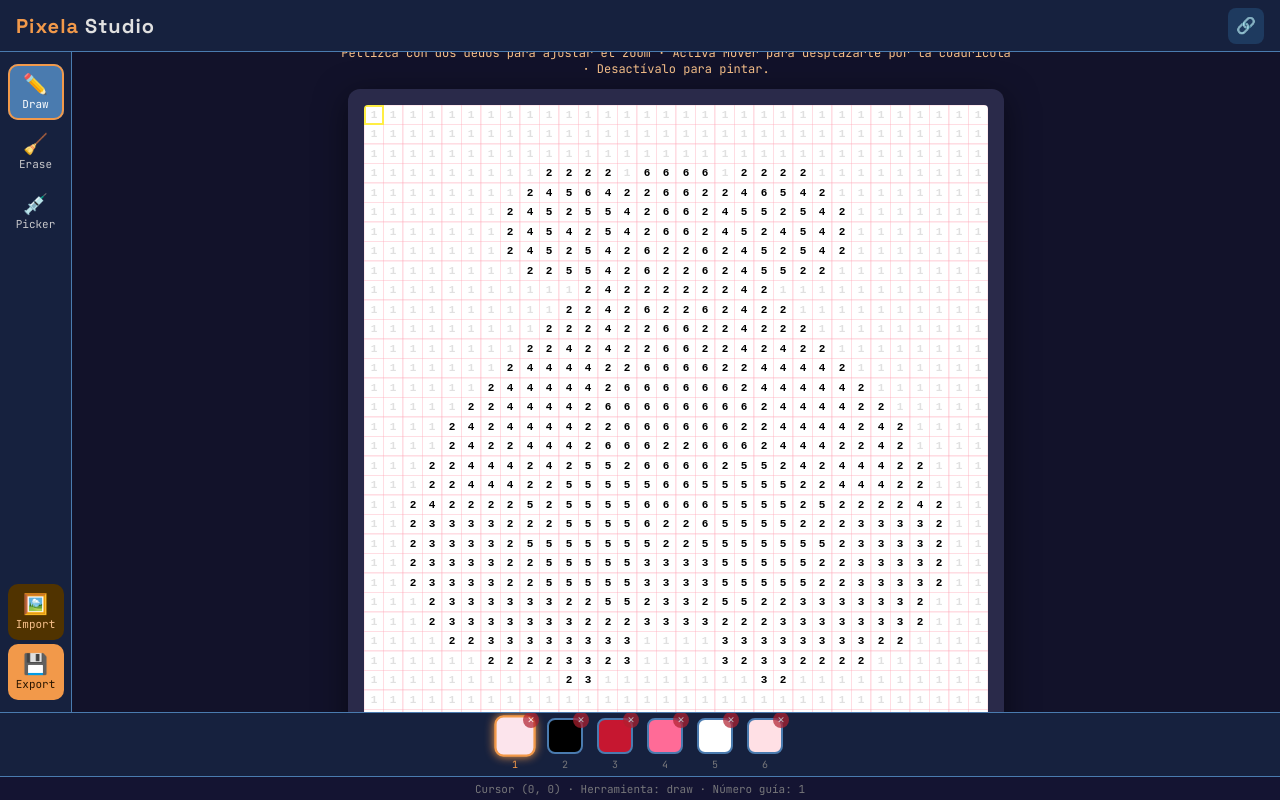
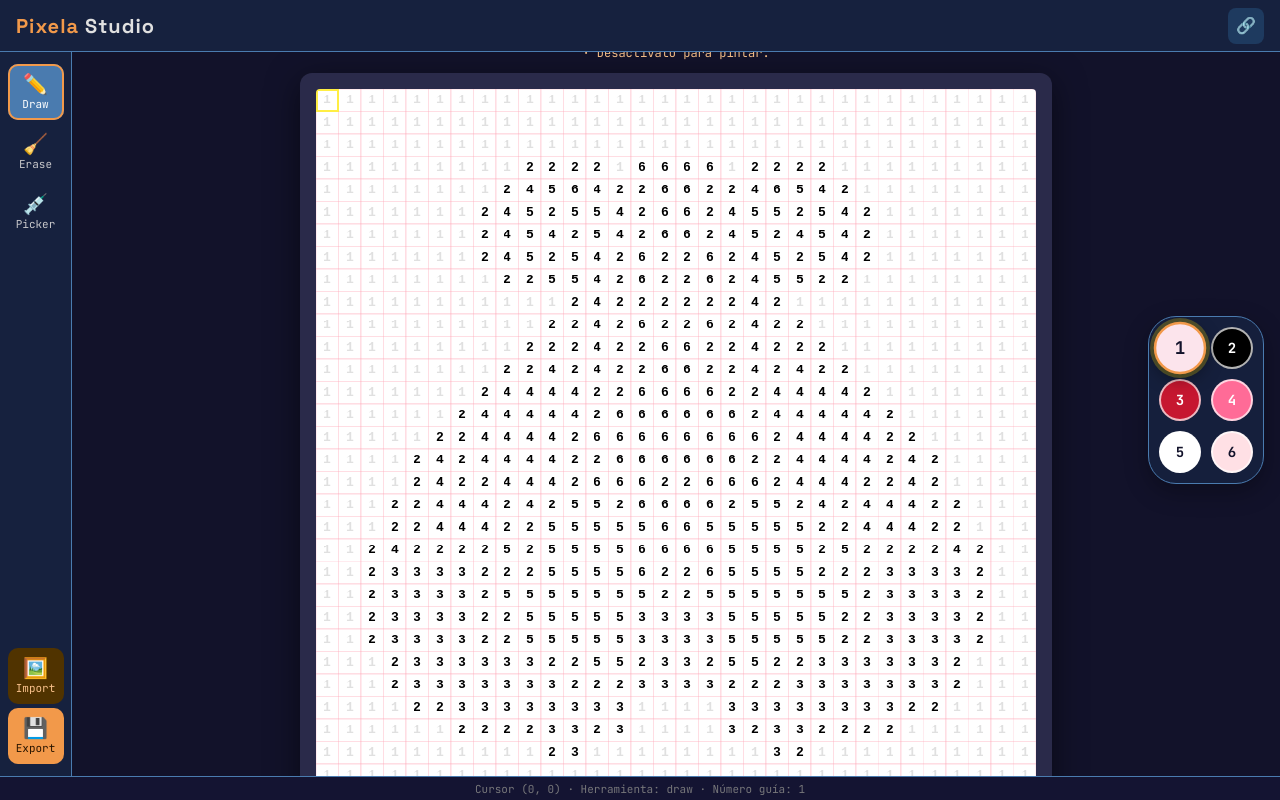
Before and after one commit to Ivan-sk8/pixela, a React (Vite) app: page / in a window 1280 px wide. Built offline with nearby package versions, Linux system fonts and the light colour scheme.

Commit message:
Fix: colors

```diff
--- a/src/App.css
+++ b/src/App.css
@@ -174,88 +174,52 @@
   display: block;
   border-radius: 4px;
   image-rendering: pixelated;
-  width: min(78vmin, 640px);
+  width: min(90vmin, 768px);
   height: auto;
   max-width: 100%;
   touch-action: none;
   cursor: crosshair;
 }
 
-/* BOTTOM PALETTE */
-.palette-bar {
-  background: #16213e;
-  border-top: 1px solid var(--color-primary-light);
-  height: 64px;
-  display: flex;
-  align-items: center;
-  justify-content: center;
-  gap: 14px;
-  flex-shrink: 0;
-  padding: 0 16px;
-  overflow-x: auto;
-}
-
-.palette-slot {
-  display: flex;
-  flex-direction: column;
-  align-items: center;
-  gap: 4px;
-  cursor: pointer;
-  flex-shrink: 0;
-  position: relative;
+/* SELECTOR LATERAL DE COLORES */
+.palette-wheel {
+  position: fixed;
+  top: 50%;
+  right: 16px;
+  z-index: 20;
+  display: grid;
+  grid-template-columns: repeat(2, 42px);
+  gap: 10px;
+  max-height: calc(100dvh - 112px);
+  padding: 10px;
+  overflow-y: auto;
+  background: rgba(22, 33, 62, 0.92);
+  border: 1px solid var(--color-primary-light);
+  border-radius: 28px;
+  box-shadow: 0 8px 24px rgba(0, 0, 0, 0.3);
+  transform: translateY(-50%);
+  scrollbar-width: thin;
 }
 
 .palette-swatch {
-  width: 36px;
-  height: 36px;
-  border-radius: 8px;
-  border: 2px solid var(--color-primary-light);
-  transition: border-color 0.15s, transform 0.1s;
+  width: 42px;
+  height: 42px;
+  padding: 0;
+  border: 2px solid rgba(255, 255, 255, 0.7);
+  border-radius: 50%;
+  cursor: pointer;
+  font-family: var(--font-body);
+  font-size: 14px;
+  font-weight: 700;
+  line-height: 1;
+  transition: transform 180ms ease, box-shadow 180ms ease, border-color 180ms ease;
 }
 
-.palette-slot.active .palette-swatch {
+.palette-swatch.active {
   border-color: var(--color-secondary);
-  transform: scale(1.15);
-  box-shadow: 0 0 8px var(--color-secondary);
-}
-
-.swatch-remove {
-  position: absolute;
-  top: -6px;
-  right: -6px;
-  width: 16px;
-  height: 16px;
-  border-radius: 50%;
-  border: none;
-  background: #b0202f;
-  color: #fff;
-  font-size: 9px;
-  line-height: 1;
-  cursor: pointer;
-  display: flex;
-  align-items: center;
-  justify-content: center;
-  opacity: 0.7;
-  transition: opacity 0.15s, transform 0.1s;
-}
-
-.palette-slot:hover .swatch-remove,
-.extracted-swatch-wrap:hover .swatch-remove {
-  opacity: 1;
-}
-
-.swatch-remove:hover {
-  transform: scale(1.15);
-}
-
-.palette-slot span {
-  font-family: var(--font-body);
-  font-size: 10px;
-  color: var(--color-neutral);
-}
-
-.palette-slot.active span {
-  color: var(--color-secondary);
+  transform: scale(1.25);
+  box-shadow: 0 0 0 3px rgba(255, 224, 0, 0.24), 0 4px 14px rgba(0, 0, 0, 0.4);
+  z-index: 1;
 }
 
 .status-line {
@@ -616,8 +580,18 @@
 }
 
 .extracted-swatch-wrap .swatch-remove {
+  position: absolute;
   top: -6px;
   right: -6px;
+  width: 16px;
+  height: 16px;
+  border: none;
+  border-radius: 50%;
+  background: #b0202f;
+  color: #fff;
+  cursor: pointer;
+  font-size: 9px;
+  line-height: 1;
 }
 
 .scan-tips {
@@ -741,6 +715,7 @@
 
   .main-content {
     padding: 10px;
+    padding-right: 100px;
   }
 
   .canvas-card {
@@ -796,16 +771,18 @@
     padding: 0 8px;
   }
 
-  .palette-bar {
-    height: auto;
-    flex-wrap: wrap;
+  .palette-wheel {
+    right: 6px;
+    grid-template-columns: repeat(2, 32px);
     gap: 8px;
     padding: 8px;
+    max-height: calc(100dvh - 104px);
   }
 
   .palette-swatch {
-    width: 30px;
-    height: 30px;
+    width: 32px;
+    height: 32px;
+    font-size: 11px;
   }
 
   .status-line {
--- a/src/App.tsx
+++ b/src/App.tsx
@@ -1,11 +1,12 @@
 import React, { useState, useEffect, useCallback, useRef } from 'react'
 import './App.css'
 
-const MAX_CANVAS_PX = 640
+const MAX_CANVAS_PX = 768
 const MIN_GRID = 8
 const MAX_GRID = 64
 const DEFAULT_GRID = 32
 const MIN_MOBILE_ZOOM = 0.1
+const MOBILE_TARGET_CELL_PX = 29
 
 type Tool = 'draw' | 'erase' | 'picker'
 type ColorCount = 8 | 16 | 32
@@ -100,6 +101,11 @@ function toHex(r: number, g: number, b: number) {
 function hexToRgb(hex: string): [number, number, number] {
   const n = parseInt(hex.slice(1), 16)
   return [(n >> 16) & 255, (n >> 8) & 255, n & 255]
+}
+
+function contrastColor(hex: string) {
+  const [r, g, b] = hexToRgb(hex)
+  return (r * 299 + g * 587 + b * 114) / 1000 > 160 ? '#12122A' : '#FFFFFF'
 }
 
 function colorDistance(a: [number, number, number], b: [number, number, number]) {
@@ -453,7 +459,7 @@ function App() {
       setMobileZoom(1)
       return
     }
-    setMobileZoom(Math.max(24 / cellSize, MIN_MOBILE_ZOOM))
+    setMobileZoom(Math.max(MOBILE_TARGET_CELL_PX / cellSize, MIN_MOBILE_ZOOM))
   }, [isMobile, cellSize])
 
   useEffect(() => {
@@ -914,21 +920,6 @@ function App() {
     resetImportState()
   }
 
-  // Quita un color de la paleta de pintura activa: las celdas pintadas con ese color se
-  // desmarcan (para repintarse) y la guía se reasigna al color restante más cercano.
-  const removePaletteColor = (color: string) => {
-    if (palette.length <= 1) return
-    const removedIndex = palette.indexOf(color)
-    const newPalette = palette.filter(c => c !== color)
-    setTargetMap(prev => prev.map(c => (c === color ? nearestPaletteColor(c, newPalette) : c)))
-    setPixels(prev => prev.map(c => (c === color ? null : c)))
-    setPalette(newPalette)
-    setActiveSlot(prev => {
-      if (prev === removedIndex) return 0
-      return prev > removedIndex ? prev - 1 : prev
-    })
-  }
-
   const tools: { id: Tool; icon: string; label: string }[] = [
     { id: 'draw', icon: '✏️', label: 'Draw' },
     { id: 'erase', icon: '🧹', label: 'Erase' },
@@ -1037,7 +1028,7 @@ function App() {
               </button>
               <button
                 className="auto-zoom-btn"
-                onClick={() => setMobileZoom(Math.max(24 / cellSize, MIN_MOBILE_ZOOM))}
+                onClick={() => setMobileZoom(Math.max(MOBILE_TARGET_CELL_PX / cellSize, MIN_MOBILE_ZOOM))}
               >
                 Auto
               </button>
@@ -1069,23 +1060,21 @@ function App() {
         </div>
       </div>
 
-      <div className="palette-bar">
+      <div className="palette-wheel" role="radiogroup" aria-label="Paleta de colores">
         {palette.map((color, i) => (
-          <div
+          <button
             key={i}
-            className={`palette-slot${activeSlot === i ? ' active' : ''}`}
+            type="button"
+            className={`palette-swatch${activeSlot === i ? ' active' : ''}`}
             onClick={() => setActiveSlot(i)}
+            role="radio"
+            aria-checked={activeSlot === i}
+            aria-label={`Color ${i + 1}: ${color}`}
+            title={`Color ${i + 1}: ${color}`}
+            style={{ backgroundColor: color, color: contrastColor(color) }}
           >
-            <div className="palette-swatch" style={{ background: color }} />
-            <span>{i + 1}</span>
-            {palette.length > 1 && (
-              <button
-                className="swatch-remove"
-                title="Quitar color de la paleta"
-                onClick={(e) => { e.stopPropagation(); removePaletteColor(color) }}
-              >✕</button>
-            )}
-          </div>
+            {i + 1}
+          </button>
         ))}
       </div>
       <div className="status-line">
```
